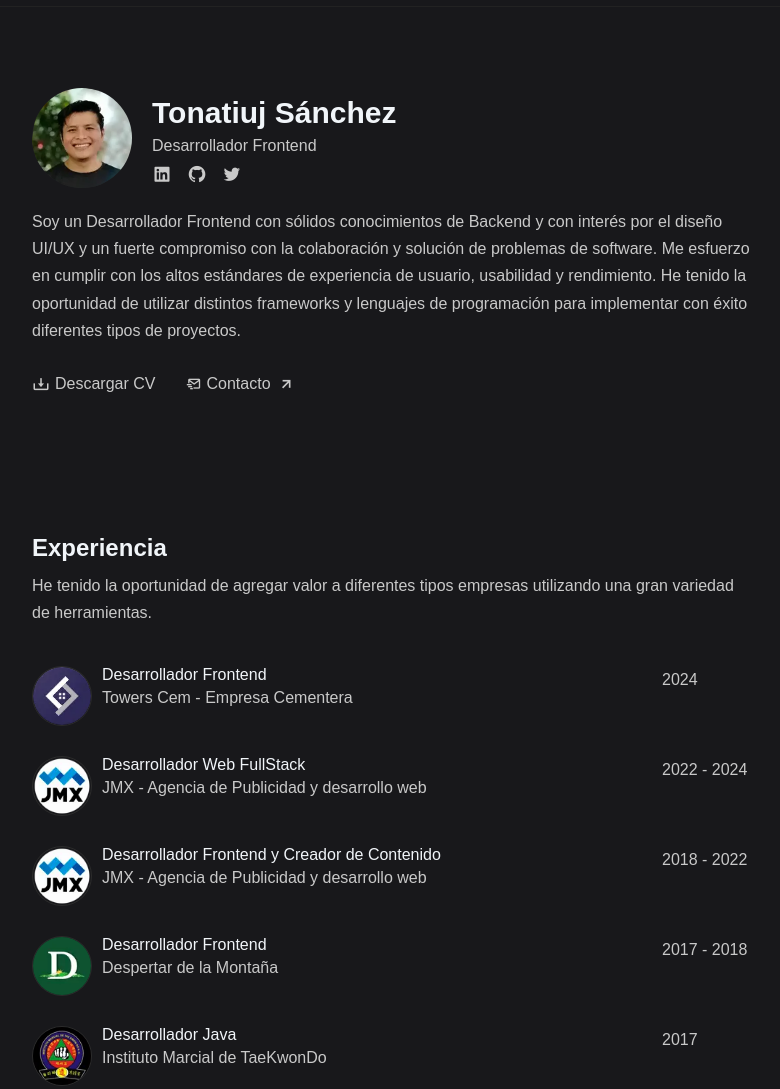
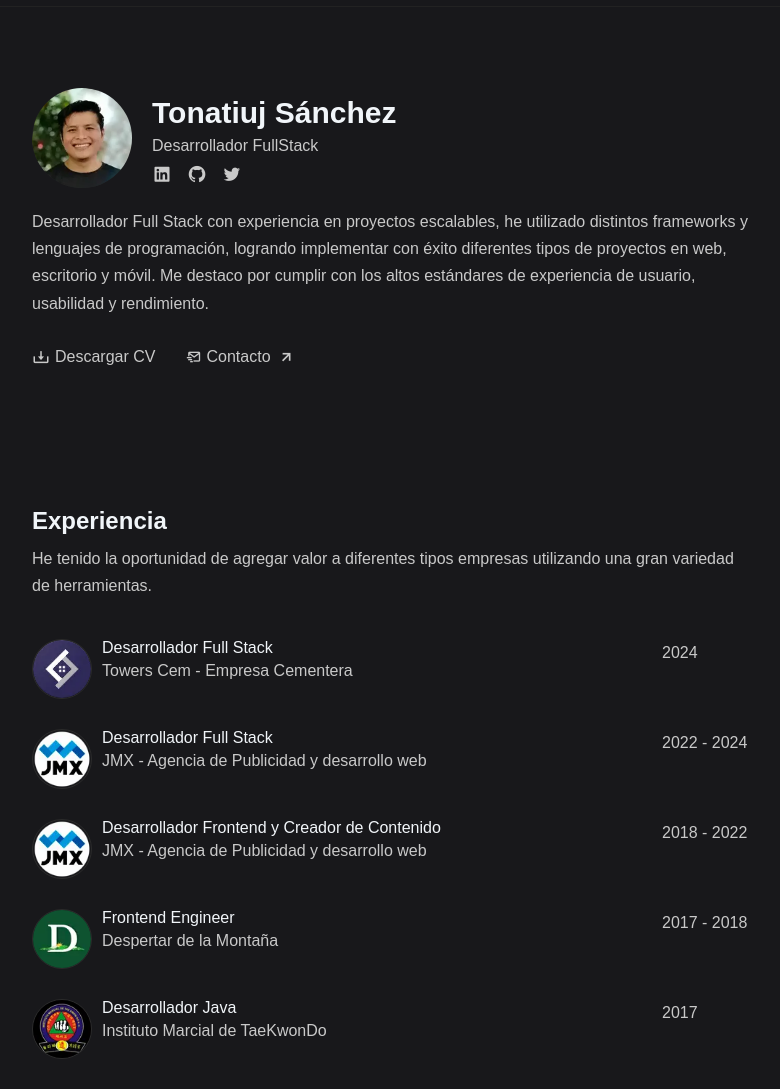
Before and after one commit to tonatiujsanchez/tsx-v2-vanilla, a plain HTML site: page index.html in a window 1280 px wide. Shown: the part 60-1149 px from the top of the page, without its empty margins (248-1028 px from the left). Drawn offline with nearby package versions, Linux system fonts and the light colour scheme.

Commit message:
About Me, actualizado

```diff
--- a/index.html
+++ b/index.html
@@ -93,7 +93,7 @@
                 <div>
                     <div>
                         <p class="hero__name">Tonatiuj Sánchez</p>
-                        <h1 class="hero__title">Desarrollador Frontend</h1>
+                        <h1 class="hero__title">Desarrollador FullStack</h1>
                     </div>
                     <ul class="hero__social-list">
                         <li class="hero__social-item">
@@ -114,7 +114,9 @@
                     </ul>
                 </div>
             </div>
-            <p class="hero__about">Soy un Desarrollador Frontend con sólidos conocimientos de Backend y con interés por el diseño UI/UX y un fuerte compromiso con la colaboración y solución de problemas de software. Me esfuerzo en cumplir con los altos estándares de experiencia de usuario, usabilidad y rendimiento. He tenido la oportunidad de utilizar distintos frameworks y lenguajes de programación para implementar con éxito diferentes tipos de proyectos.</p>
+            <p class="hero__about">Desarrollador Full Stack con experiencia en proyectos escalables, he utilizado distintos frameworks y
+                lenguajes de programación, logrando implementar con éxito diferentes tipos de proyectos en web, escritorio y
+                móvil. Me destaco por cumplir con los altos estándares de experiencia de usuario, usabilidad y rendimiento.</p>
             <div class="hero__actions">
                 <a class="hero__actions-link" target="_blank" rel="noopener noreferrer" href="/assets/docs/Tonatiuj-Sánchez-Jiménez-CV.pdf" aria-label="Descargar CV">
                     <i class='bx bx-download hero__download-cv' ></i> Descargar CV
@@ -141,7 +143,7 @@
                                 >
                             </figure>
                             <div>
-                                <h3 class="job__header-title">Desarrollador Frontend</h3>
+                                <h3 class="job__header-title">Desarrollador Full Stack</h3>
                                 <p class="job__header-subtitle">Towers Cem - Empresa Cementera</p>
                             </div>
                         </div>
@@ -164,7 +166,7 @@
                                 >
                             </figure>
                             <div>
-                                <h3 class="job__header-title">Desarrollador Web FullStack</h3>
+                                <h3 class="job__header-title">Desarrollador Full Stack</h3>
                                 <p class="job__header-subtitle">JMX - Agencia de Publicidad y desarrollo web</p>
                             </div>
                         </div>
@@ -210,7 +212,7 @@
                                 >
                             </figure>
                             <div>
-                                <h3 class="job__header-title">Desarrollador Frontend</h3>
+                                <h3 class="job__header-title">Frontend Engineer</h3>
                                 <p class="job__header-subtitle">Despertar de la Montaña</p>
                             </div>
                         </div>
```
